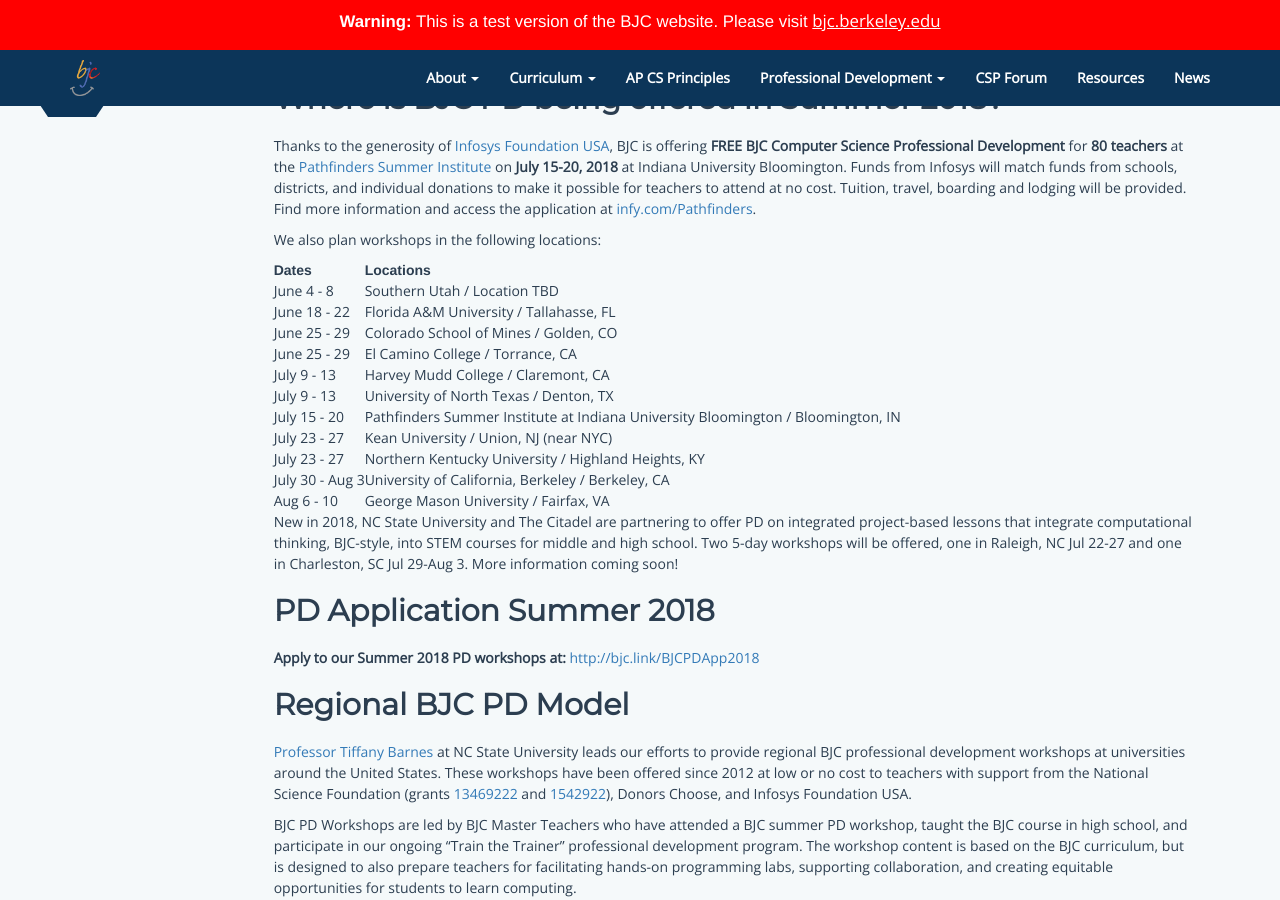
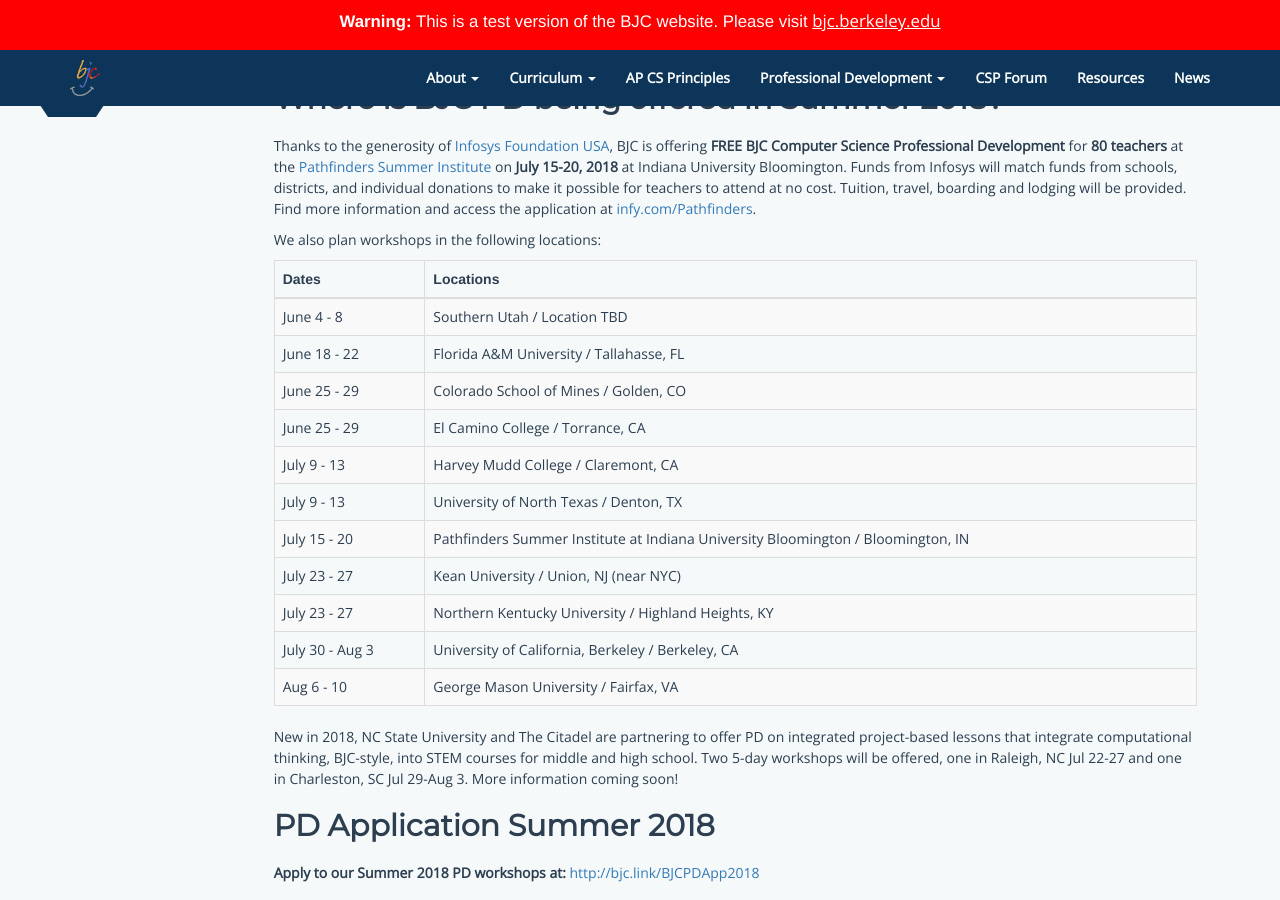
Before and after one commit to beautyjoy/beautyjoy.github.io, a Jekyll site: the page built from summer-pd/index.md, in a window 1280 px wide and 900 px high, scrolled down 593 px. Built offline with Jekyll 4.4.1, drawn with Linux system fonts in a browser that asks for light colours.

Commit message:
Try to add classes

```diff
--- a/summer-pd/index.md
+++ b/summer-pd/index.md
@@ -32,6 +32,7 @@
 | July 23 - 27     |  Northern Kentucky University / Highland Heights, KY                               |
 | July 30 - Aug 3  |  University of California, Berkeley / Berkeley, CA                                 |
 | Aug 6 - 10       |  George Mason University / Fairfax, VA                                             |
+{: .table.table-striped.table-bordered }
 
 New in 2018, NC State University and The Citadel are partnering to offer PD on integrated project-based lessons that integrate computational thinking, BJC-style, into STEM courses for middle and high school. Two 5-day workshops will be offered, one in Raleigh, NC  Jul 22-27 and one in Charleston, SC Jul 29-Aug 3. More information coming soon!
 
```
